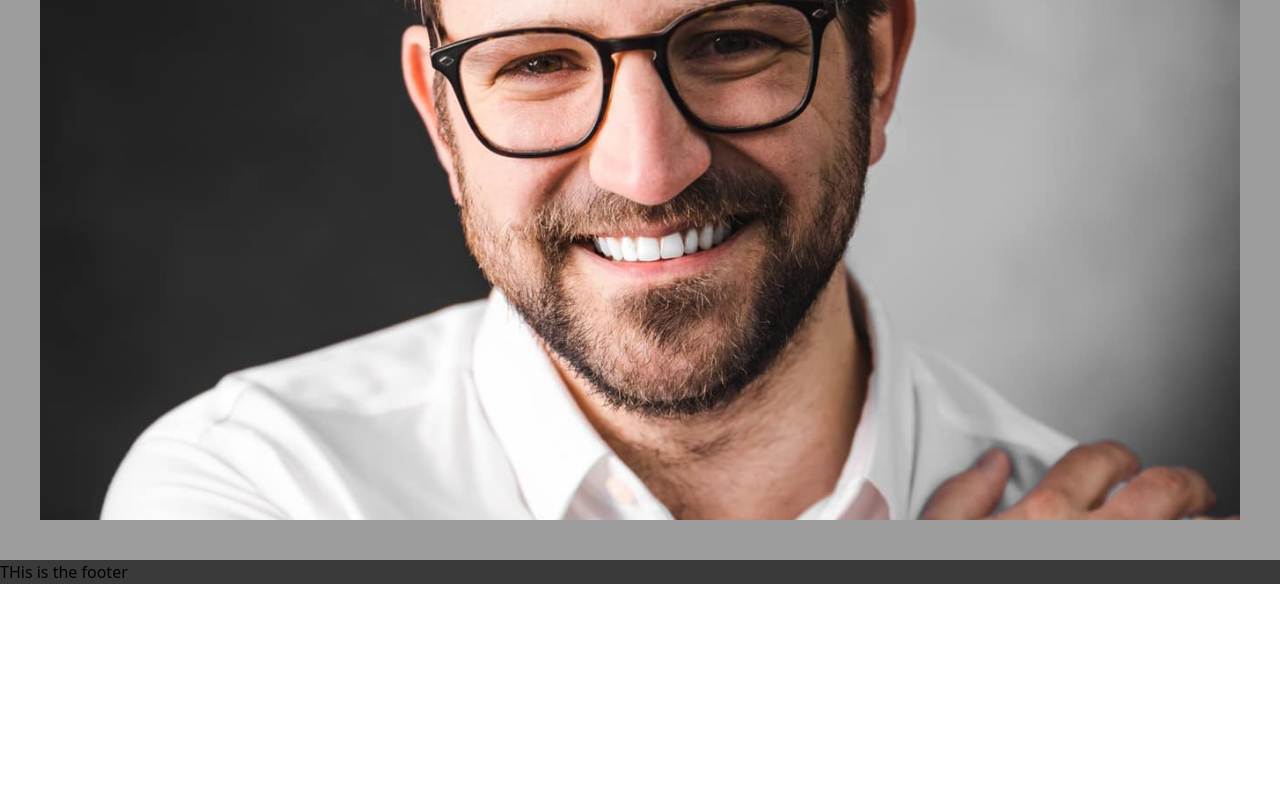
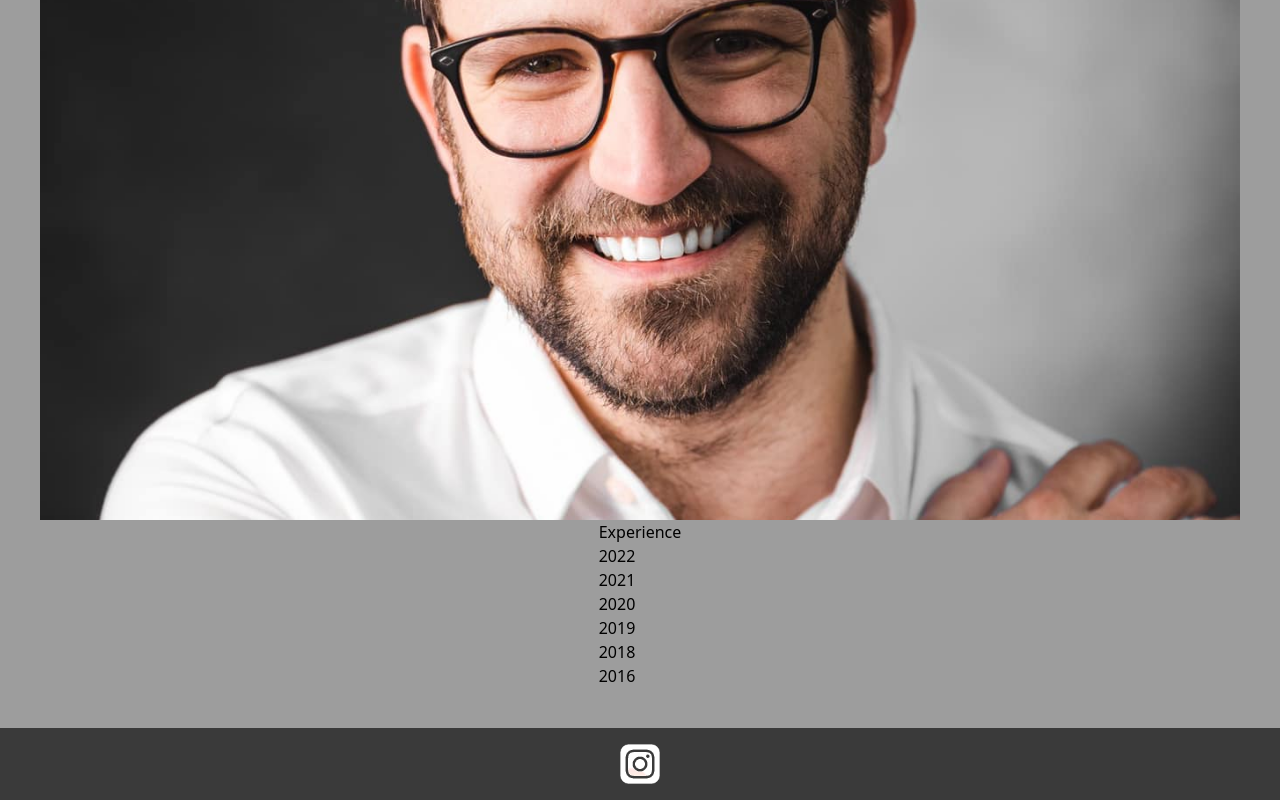
Before and after one commit to Claudiu-Ionel/rene-website, a Next.js app: page / in a window 1280 px wide. Shown: the part 425-1225 px from the top of the page. Before the commit the page ends 1009 px from the top, so only its background shows below. Built offline with nearby package versions, Linux system fonts and the light colour scheme.

Commit message:
Added footer / started with Experience

```diff
--- a/app/Components/Experience.js
+++ b/app/Components/Experience.js
@@ -0,0 +1,21 @@
+import { experienceTimeline } from "../data/data";
+
+export default function Experience() {
+  return (
+    <article>
+      <h2>Experience</h2>
+      <section>
+        {experienceTimeline.map(({ year, projects }) => (
+          <div>
+            <p>{year}</p>
+            {/*  {projects.map(({ projectName }) => (
+              <p>{projectName}</p>
+            ))} */}
+          </div>
+        ))}
+      </section>
+    </article>
+  );
+
+  console.log(projects);
+}
--- a/app/Components/Footer.js
+++ b/app/Components/Footer.js
@@ -1,7 +1,14 @@
+import { socials } from "../data/data";
+import Image from "next/image";
+
 export default function Footer() {
   return (
-    <footer className="bg-footerColor">
-      <p>THis is the footer</p>
+    <footer className="bg-footerColor p-4 flex justify-center">
+      {socials.map(({ link, icon }) => (
+        <a href={link}>
+          <Image src={icon} width="40" height="40" />
+        </a>
+      ))}
     </footer>
   );
 }
--- a/app/data/data.js
+++ b/app/data/data.js
@@ -0,0 +1,31 @@
+export const experienceTimeline = [
+  {
+    year: "2022",
+    projects: [
+      {
+        projectName: "Vestas",
+      },
+      {
+        projectName: "B2 Energy stills and commercial",
+      },
+      {
+        projectName: "Speaker i kampagne for Samsø kommune",
+      },
+      {
+        projectName: "HK reklame",
+      },
+    ],
+  },
+  { year: "2021", projects: "3" },
+  { year: "2020", projects: "3" },
+  { year: "2019", projects: "3" },
+  { year: "2018", projects: "3" },
+  { year: "2016", projects: "3" },
+];
+
+export const socials = [
+  {
+    link: "https://www.instagram.com/juliusreneleo/",
+    icon: "/socials/instagram_icon.png",
+  },
+];
--- a/app/page.js
+++ b/app/page.js
@@ -1,4 +1,5 @@
 import Nav from "./Components/Nav";
+import Experience from "./Components/Experience";
 export default function Home() {
   return (
     <main className="bg-backgroundColor p-10 relative flex min-h-screen h-4/5 flex-col items-center justify-between">
@@ -10,6 +11,7 @@ export default function Home() {
         display="flex"
       />
       <section className="bg-hero-image w-full h-[905px] bg-cover bg-no-repeat bg-fixed"></section>
+      <Experience />
     </main>
   );
 }
```
Also changed, not shown: public/socials/instagram_icon.png (added).
